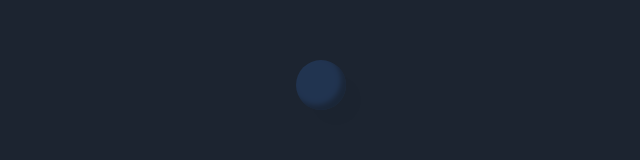
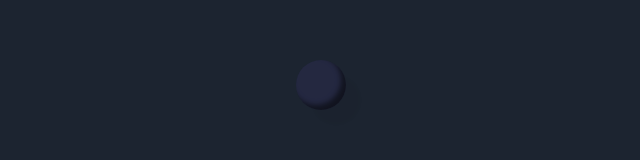
Before and after one commit to himanshukj17122000/portfolio, a plain HTML site: page index.html in a window 1280 px wide. Shown: the part 364-524 px from the top of the page, without its empty margins (166-806 px from the left). Drawn offline with Linux system fonts and the light colour scheme; a script that the page names is missing.

```diff
--- a/style.css
+++ b/style.css
@@ -289,9 +289,9 @@
   display: block;
   width: 50px;
   height: 50px;
-  opacity: 0.2;
+  opacity: 0.8;
   border-radius: 50%;
-  background-color: #3673cf;
+  background-color: #262945;
   box-shadow: inset -5px -5px 5px rgba(0, 0, 0, 0.6),
     15px 15px 2px rgba(0, 0, 0, 0.04);
   position: absolute;
```
